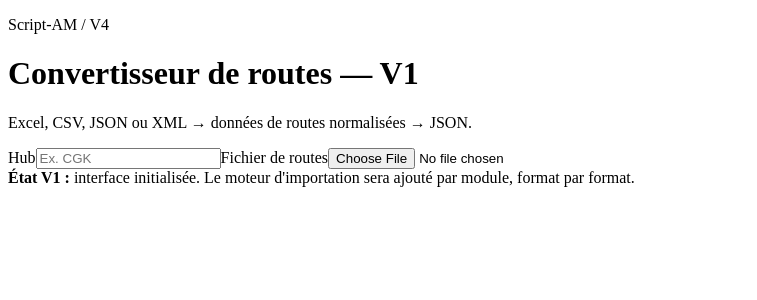
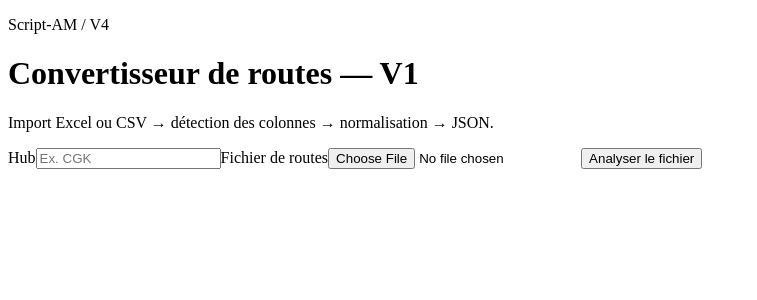
Before and after one commit to tib97414/test-pour-V4, a React (Vite) app in the folder convertisseur-am/: page / in a window 1280 px wide. Shown: the top 300 px of the page, without its empty margins (0-757 px from the left). Built offline with nearby package versions, Linux system fonts and the light colour scheme; the HTML template or start-up script is replaced by a standard one.

Commit message:
V4: branche le premier moteur d'import et de normalisation

```diff
--- a/convertisseur-am/src/App.jsx
+++ b/convertisseur-am/src/App.jsx
@@ -1,47 +1,77 @@
 import { useState } from "react";
+import { parseInputFile } from "./converters";
+import { normalizeRouteRows } from "./normalizers/routes";
+import { downloadJson } from "./exporters/json";
 
 function App() {
   const [hub, setHub] = useState("");
   const [file, setFile] = useState(null);
+  const [result, setResult] = useState(null);
+  const [busy, setBusy] = useState(false);
+  const [message, setMessage] = useState("");
+
+  async function analyze() {
+    if (!file) return setMessage("Sélectionne d'abord un fichier.");
+    if (!hub.trim()) return setMessage("Indique le hub avant l'analyse.");
+
+    setBusy(true);
+    setMessage("");
+    setResult(null);
+
+    try {
+      const parsed = await parseInputFile(file);
+
+      if (parsed.format === "json") {
+        setMessage("Lecture JSON réussie. La normalisation des JSON sera ajoutée après la V1 Excel/CSV.");
+        setResult({ parsed, report: { routeCount: 0, errorCount: 0, errors: [], warnings: [] } });
+        return;
+      }
+
+      const normalized = normalizeRouteRows(parsed.data.rows, hub.trim().toUpperCase());
+      setResult(normalized);
+    } catch (error) {
+      setMessage(error.message || "Erreur inconnue pendant l'import.");
+    } finally {
+      setBusy(false);
+    }
+  }
+
+  function exportResult() {
+    if (!result?.routes?.length || result.report.errorCount) return;
+    downloadJson({ version: "1.0", hub: hub.trim().toUpperCase(), routes: result.routes });
+  }
 
   return (
     <main className="app">
       <header>
         <p className="eyebrow">Script-AM / V4</p>
         <h1>Convertisseur de routes — V1</h1>
-        <p>
-          Excel, CSV, JSON ou XML → données de routes normalisées → JSON.
-        </p>
+        <p>Import Excel ou CSV → détection des colonnes → normalisation → JSON.</p>
       </header>
 
       <section className="panel">
         <label htmlFor="hub">Hub</label>
-        <input
-          id="hub"
-          value={hub}
-          onChange={(event) => setHub(event.target.value.toUpperCase())}
-          placeholder="Ex. CGK"
-          maxLength={4}
-        />
+        <input id="hub" value={hub} onChange={e => setHub(e.target.value.toUpperCase())} placeholder="Ex. CGK" maxLength={4} />
 
         <label htmlFor="file">Fichier de routes</label>
-        <input
-          id="file"
-          type="file"
-          accept=".xlsx,.xls,.csv,.json,.xml"
-          onChange={(event) => setFile(event.target.files?.[0] ?? null)}
-        />
+        <input id="file" type="file" accept=".xlsx,.xls,.csv,.json" onChange={e => setFile(e.target.files?.[0] ?? null)} />
 
-        {file && (
-          <div className="file-info">
-            <strong>Fichier sélectionné :</strong> {file.name}
+        {file && <div className="file-info"><strong>Fichier :</strong> {file.name}</div>}
+
+        <button onClick={analyze} disabled={busy}>{busy ? "Analyse…" : "Analyser le fichier"}</button>
+
+        {message && <div className="status">{message}</div>}
+
+        {result && (
+          <div className="report">
+            <h2>Rapport</h2>
+            <p>Routes lues : <strong>{result.report.routeCount ?? 0}</strong></p>
+            <p>Erreurs : <strong>{result.report.errorCount ?? 0}</strong></p>
+            {result.report.errorCount === 0 && result.routes?.length > 0 && (
+              <button onClick={exportResult}>Exporter le JSON</button>
+            )}
           </div>
         )}
-
-        <div className="status">
-          <strong>État V1 :</strong> interface initialisée. Le moteur
-          d'importation sera ajouté par module, format par format.
-        </div>
       </section>
     </main>
   );
```
